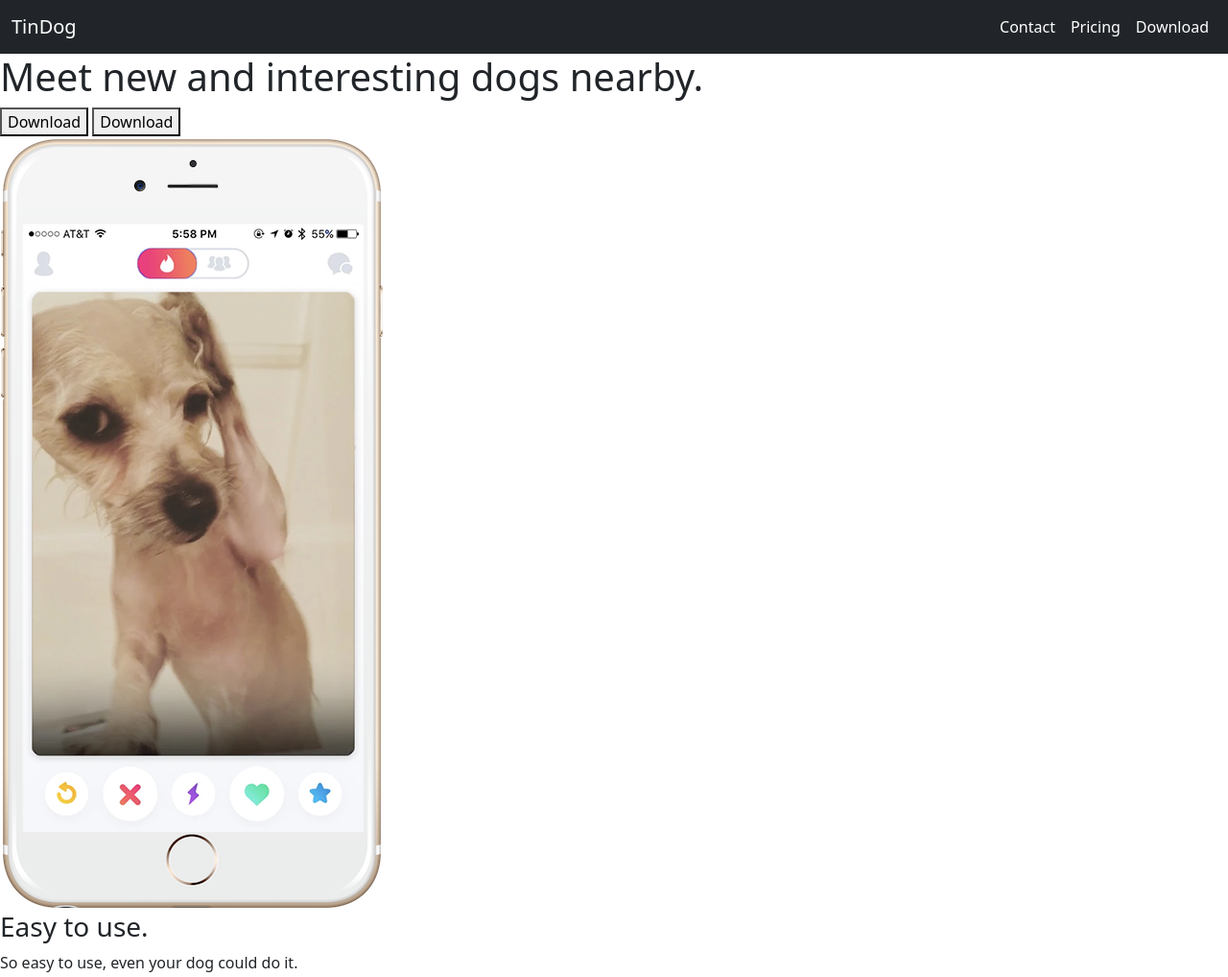
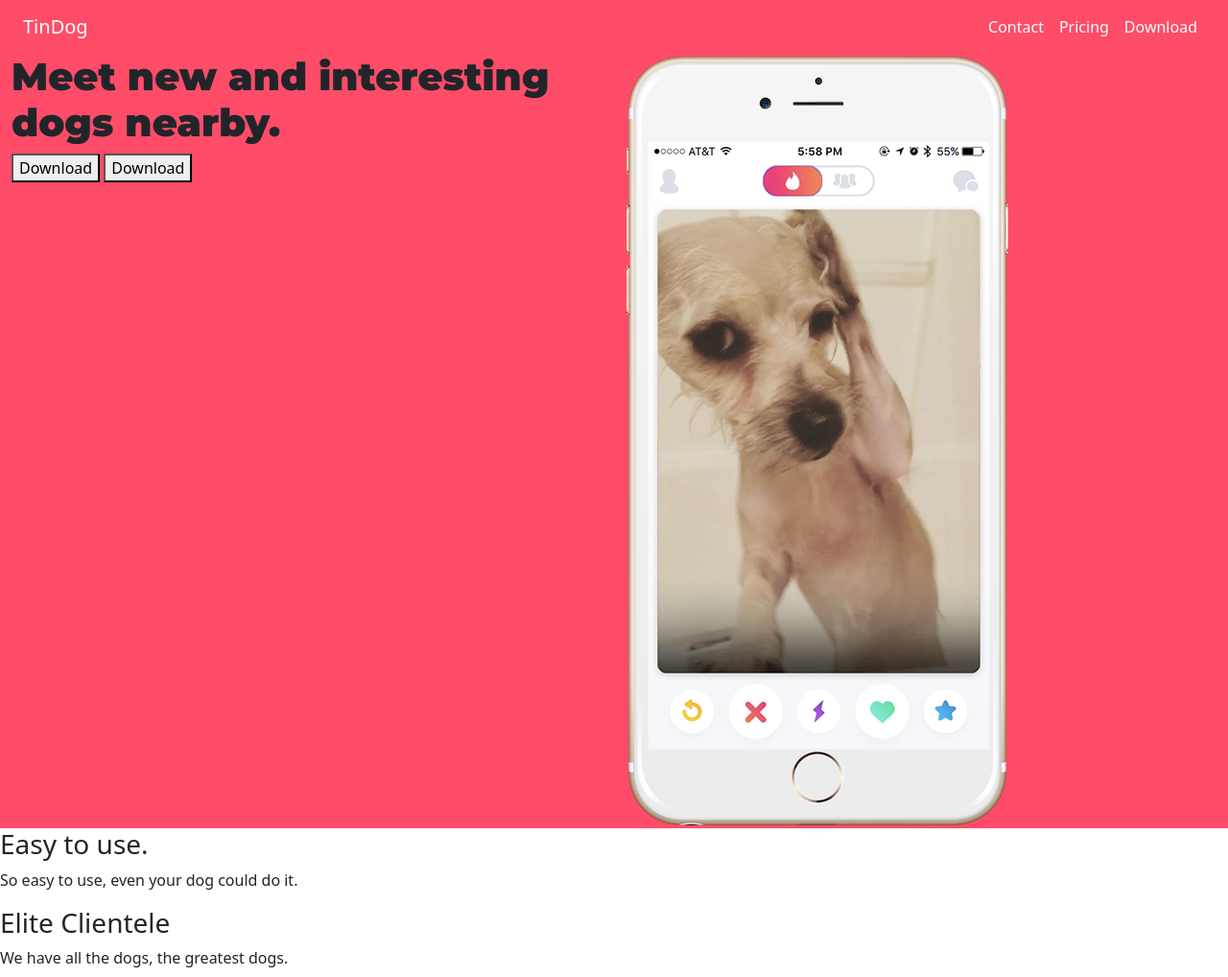
Before and after one commit to NathanYee412/TinDog, a plain HTML site: page TinDog-Start-master/index.html in a window 1280 px wide. Shown: the top 1018 px of the page at 96% size. Drawn offline with nearby package versions, Linux system fonts and the light colour scheme.

Commit message:
added grid containers for nav and title

```diff
--- a/TinDog-Start-master/css/styles.css
+++ b/TinDog-Start-master/css/styles.css
@@ -0,0 +1,17 @@
+#title {
+    background-color: #ff4c68;
+}
+
+h1 {
+    font-family: 'Montserrat', sans-serif;
+    size: 3rem;
+    line-height: 1.5;
+}
+
+.container-fluid {
+    padding-left: 15%;
+}
+
+.navbar-color {
+    background-color: #ff4c68;
+}
--- a/TinDog-Start-master/index.html
+++ b/TinDog-Start-master/index.html
@@ -5,20 +5,28 @@
   <meta charset="utf-8">
   <title>TinDog</title>
   <link rel="stylesheet" href="css/styles.css">
-  <link href="https://cdn.jsdelivr.net/npm/bootstrap@5.0.2/dist/css/bootstrap.min.css" rel="stylesheet" integrity="sha384-EVSTQN3/azprG1Anm3QDgpJLIm9Nao0Yz1ztcQTwFspd3yD65VohhpuuCOmLASjC" crossorigin="anonymous">
-  <script src="https://cdn.jsdelivr.net/npm/bootstrap@5.0.2/dist/js/bootstrap.bundle.min.js" integrity="sha384-MrcW6ZMFYlzcLA8Nl+NtUVF0sA7MsXsP1UyJoMp4YLEuNSfAP+JcXn/tWtIaxVXM" crossorigin="anonymous"></script>
-
-
+  <link href="https://cdn.jsdelivr.net/npm/bootstrap@5.0.2/dist/css/bootstrap.min.css" rel="stylesheet"
+    integrity="sha384-EVSTQN3/azprG1Anm3QDgpJLIm9Nao0Yz1ztcQTwFspd3yD65VohhpuuCOmLASjC" crossorigin="anonymous">
+  <script src="https://cdn.jsdelivr.net/npm/bootstrap@5.0.2/dist/js/bootstrap.bundle.min.js"
+    integrity="sha384-MrcW6ZMFYlzcLA8Nl+NtUVF0sA7MsXsP1UyJoMp4YLEuNSfAP+JcXn/tWtIaxVXM" crossorigin="anonymous">
+  </script>
+  <link rel="preconnect" href="https://fonts.googleapis.com">
+  <link rel="preconnect" href="https://fonts.gstatic.com" crossorigin>
+  <link href="https://fonts.googleapis.com/css2?family=Montserrat:wght@900&family=Ubuntu:wght@300&display=swap"
+    rel="stylesheet">
 </head>
 
 <body>
 
   <section id="title">
+    <div class="container-fluid">
+
       <!-- Nav Bar -->
-    <nav class="navbar navbar-expand-lg navbar-dark bg-dark">
+      <nav class="navbar navbar-expand-lg navbar-dark navbar-color">
         <div class="container-fluid">
           <a class="navbar-brand" href="#">TinDog</a>
-        <button class="navbar-toggler" type="button" data-bs-toggle="collapse" data-bs-target="#navbarScroll" aria-controls="navbarScroll" aria-expanded="false" aria-label="Toggle navigation">
+          <button class="navbar-toggler" type="button" data-bs-toggle="collapse" data-bs-target="#navbarScroll"
+            aria-controls="navbarScroll" aria-expanded="false" aria-label="Toggle navigation">
             <span class="navbar-toggler-icon"></span>
           </button>
           <div class="collapse navbar-collapse" id="navbarScroll">
@@ -41,17 +49,18 @@
 
       <!-- Title -->
 
-    <div>
+      <div class="row">
+        <div class="col-lg-6">
           <h1>Meet new and interesting dogs nearby.</h1>
           <button type="button">Download</button>
           <button type="button">Download</button>
         </div>
-    <div>
+        <div class="col-lg-6">
           <img src="images/iphone6.png" alt="iphone-mockup">
         </div>
-
+      </div>
+    </div>
   </section>
-
 
   <!-- Features -->
 
```
Lines whose indentation alone changed are shown as unchanged.
